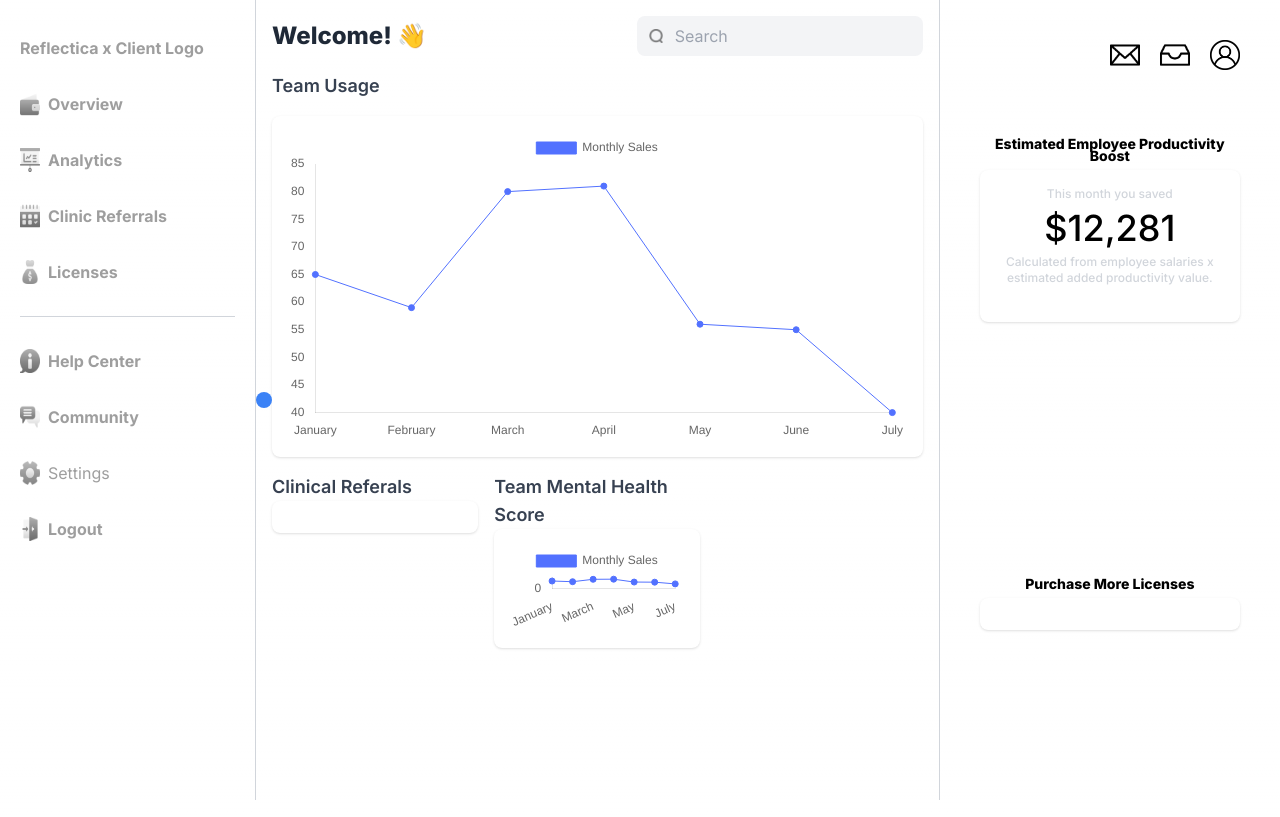
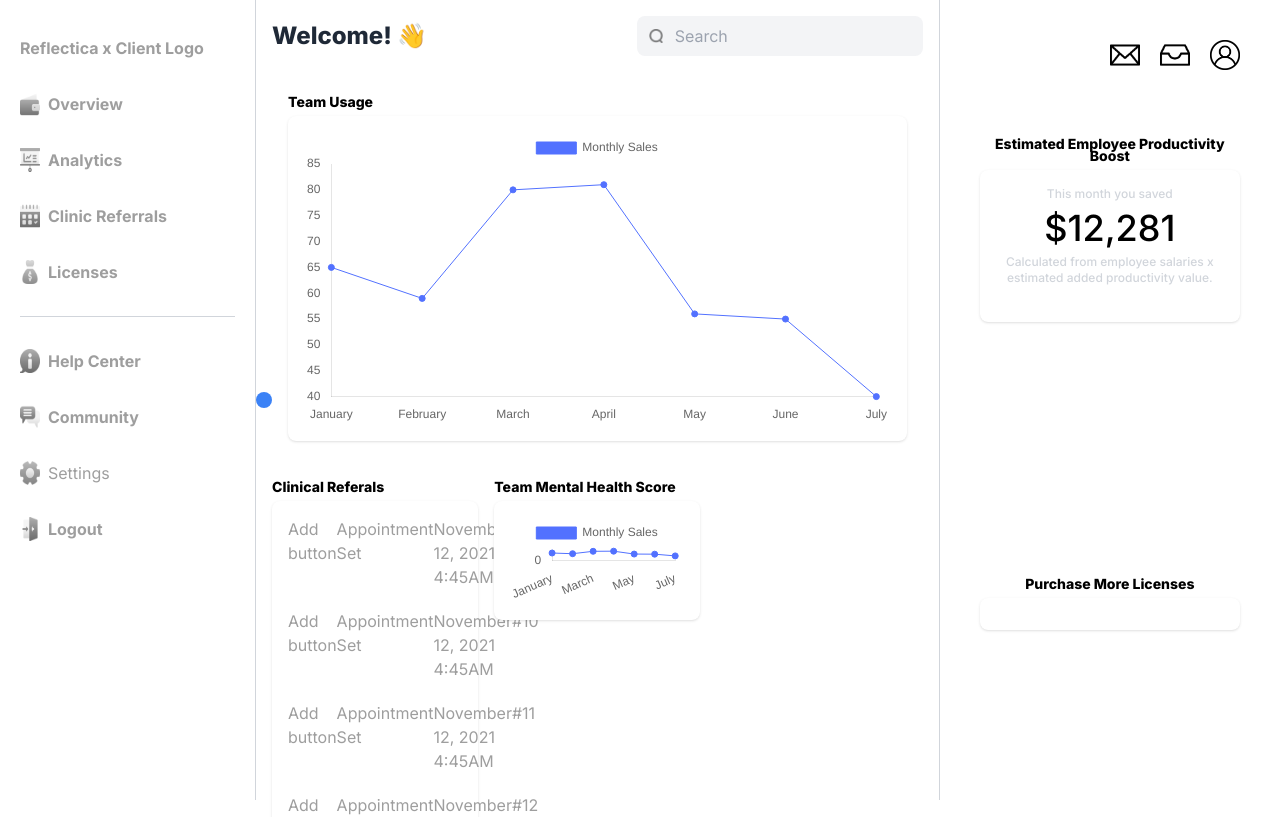
Before and after one commit to reflectica/admindash, a Next.js app: page /dashboard in a window 1280 px wide. Shown: the top 817 px of the page. Built offline with nearby package versions, Linux system fonts and the light colour scheme.

Commit message:
section boxes on center area

```diff
--- a/app/dashboard/page.tsx
+++ b/app/dashboard/page.tsx
@@ -7,6 +7,15 @@ import inboxIcon from '@/public/icons/inbox.png'
 import profileIcon from '@/public/icons/profile.png'
 
 export default function Dashboard() {
+    const tempData = [
+        { id: 9, date: "November 12, 2021", time: "4:45AM"},
+        { id: 10, date: "November 12, 2021", time: "4:45AM"},
+        { id: 11, date: "November 12, 2021", time: "4:45AM"},
+        { id: 12, date: "November 12, 2021", time: "4:45AM"},
+        { id: 13, date: "November 12, 2021", time: "4:45AM"},
+        { id: 14, date: "November 12, 2021", time: "4:45AM"},
+    ]
+
     return (
         <AuthenticatedLayout>
             <div className='w-full flex flex-row'>
@@ -27,29 +36,33 @@ export default function Dashboard() {
                         </form>
                     </div>
                     {/* Section goes here */}
+
                     <div className="grid grid-cols-1 md:grid-cols-2 lg:grid-cols-3 gap-4 mt-4">
-                        <>
-                            <h2 className="text-lg font-semibold text-gray-700">Team Usage</h2>
-                            <div className="bg-white shadow rounded-lg p-4 col-span-1 md:col-span-2 lg:col-span-3">
-                                <LineGraph />
-
-                            </div>
-                        </>
-                        <div className='flex flex-col'>
-                            <h2 className="text-lg font-semibold text-gray-700">Clinical Referals</h2>
+                        <SectionCard title={'Team Usage'} containerStyle={'p-4 col-span-1 md:col-span-2 lg:col-span-3'}>
+                            <LineGraph />
+                        </SectionCard>
+                        <SectionCard title={"Clinical Referals"}>
+                            {tempData.map((data, i) => (
+                                <div key={i} className='flex flex-row'>
+                                    <>Add button</>
+                                    <div className='flex flex-row'>
+                                        <p>Appointment Set</p>
+                                        <p>{data.date} {data.time}</p>
+                                    </div>
+                                    <p>#{data.id}</p>
+                                </div>
+                            ))}
+                        </SectionCard>
+                        {/* <div className='flex flex-col'>
                             <div className="bg-white shadow rounded-lg p-4">
                                 <p className="text-gray-900 text-xl">
-                                    {/* GRAPH GOES HERE */}
                                 </p>
                             </div>
-                        </div>
+                        </div> */}
+                        <SectionCard title={"Team Mental Health Score"}>
+                            <LineGraph />
+                        </SectionCard>
 
-                        <div className='flex flex-col'>
-                            <h2 className="text-lg font-semibold text-gray-700">Team Mental Health Score</h2>
-                            <div className="bg-white shadow rounded-lg p-4">
-                                <LineGraph />
-                            </div>
-                        </div>
                     </div>
                 </div>
                 <div className='h-screen w-1/3 border-l border-gray-300'>
--- a/components/section/SectionCard.tsx
+++ b/components/section/SectionCard.tsx
@@ -2,7 +2,7 @@ import React from 'react'
 
 interface SectionCardProps {
     title: string;
-    containerStyle: string;
+    containerStyle?: string;
     children: React.ReactNode;
 }
 
```
